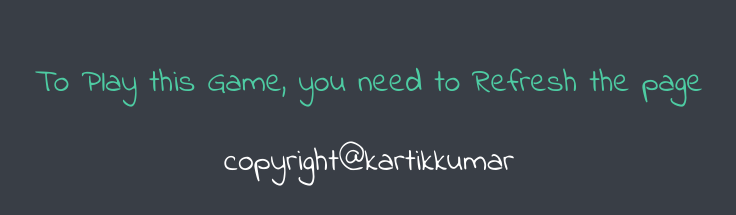
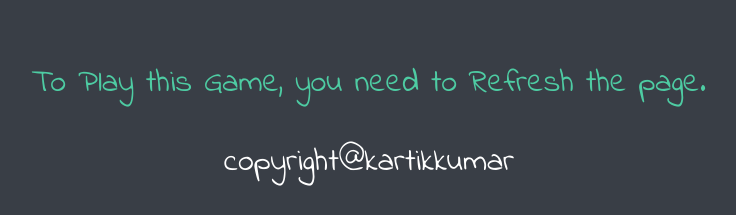
Before and after one commit to pkartikkumar/Dicee-Challenge---Starting-Files, a plain HTML site: page index.html in a window 1280 px wide. Shown: the part 703-918 px from the top of the page, 271-1007 px from the left. Drawn offline with Linux system fonts and the light colour scheme.

Commit message:
Update index.html

```diff
--- a/index.html
+++ b/index.html
@@ -28,7 +28,7 @@
   </body>
 
   <footer>
-    <p>To Play this Game, you need to Refresh the page</p>
+    <p>To Play this Game, you need to Refresh the page.</p>
     <p><a class="link" href="https://pkartikkumar.github.io/CSS-My-Site/">copyright@kartikkumar</a></p>
   </footer>
 </html>
```
